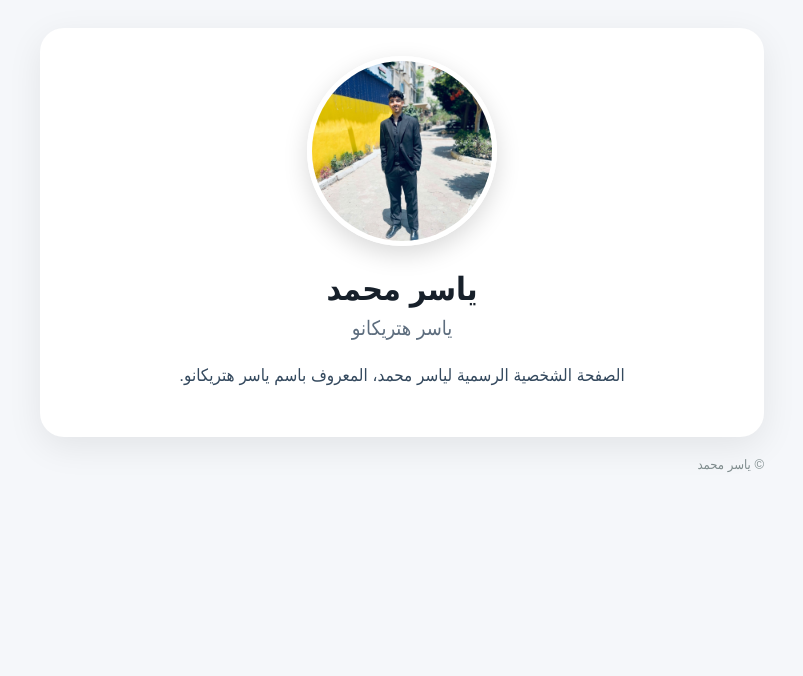
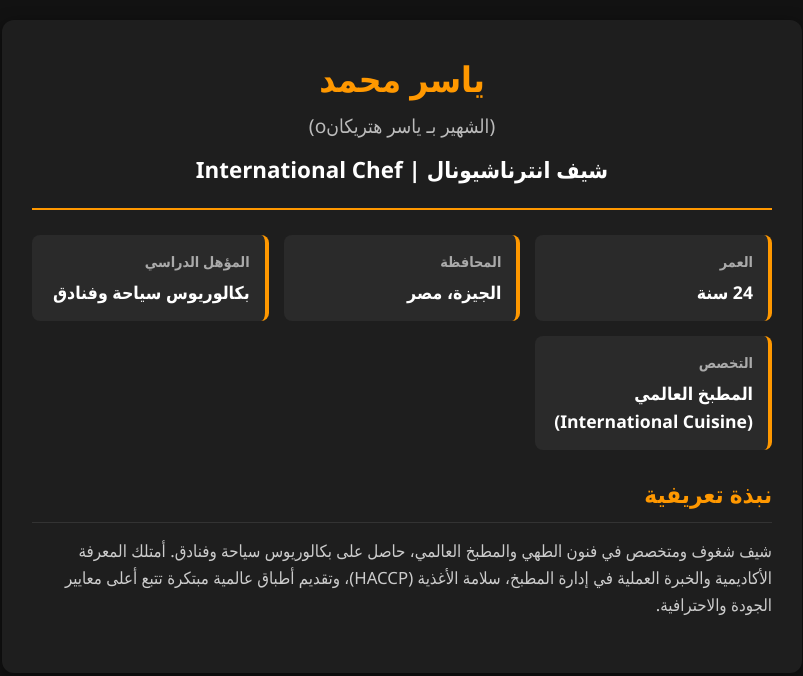
Before and after one commit to yasserhtrekano7-spec/yasser-mohamed, a plain HTML site: page index.html in a window 1280 px wide. Shown: the whole page, without its empty margins (238-1041 px from the left). Drawn offline with Linux system fonts and the light colour scheme.

Commit message:
Update index.html

```diff
--- a/index.html
+++ b/index.html
@@ -1,50 +1,123 @@
-<!doctype html>
+<!DOCTYPE html>
 <html lang="ar" dir="rtl">
 <head>
-  <meta charset="utf-8">
-  <meta name="viewport" content="width=device-width, initial-scale=1">
-  <title>ياسر محمد | ياسر هتريكانو</title>
-  <meta name="description" content="ياسر محمد، المعروف باسم ياسر هتريكانو. صفحة شخصية رسمية.">
-  <meta name="robots" content="index,follow">
-  <link rel="canonical" href="https://YOUR-DOMAIN.example/">
-
-  <meta property="og:type" content="profile">
-  <meta property="og:title" content="ياسر محمد | ياسر هتريكانو">
-  <meta property="og:description" content="الصفحة الشخصية لياسر محمد، المعروف باسم ياسر هتريكانو.">
-  <meta property="og:image" content="https://YOUR-DOMAIN.example/yasser-mohamed.jpg">
-
-  <script type="application/ld+json">
-  {
-    "@context": "https://schema.org",
-    "@type": "Person",
-    "name": "ياسر محمد",
-    "alternateName": "ياسر هتريكانو",
-    "image": "https://YOUR-DOMAIN.example/yasser-mohamed.jpg",
-    "url": "https://YOUR-DOMAIN.example/"
-  }
-  </script>
-
-  <style>
-    *{box-sizing:border-box}
-    body{margin:0;font-family:Arial,Tahoma,sans-serif;background:#f5f7fa;color:#17202a}
-    .wrap{max-width:760px;margin:auto;padding:28px 18px}
-    .card{background:#fff;border-radius:24px;padding:28px;text-align:center;box-shadow:0 10px 35px rgba(0,0,0,.08)}
-    img{width:190px;height:190px;object-fit:cover;border-radius:50%;border:5px solid #fff;box-shadow:0 8px 25px rgba(0,0,0,.15)}
-    h1{margin:20px 0 8px;font-size:32px}
-    .alias{font-size:20px;color:#5d6d7e;margin-bottom:20px}
-    .bio{font-size:17px;line-height:1.9;color:#34495e}
-    footer{margin-top:20px;color:#7f8c8d;font-size:13px}
-  </style>
+    <meta charset="UTF-8">
+    <meta name="viewport" content="width=device-width, initial-scale=1.0">
+    <title>ياسر محمد (هتريكانو) | شيف عالمي</title>
+    <style>
+        * {
+            box-sizing: border-box;
+            margin: 0;
+            padding: 0;
+            font-family: 'Segoe UI', Tahoma, Geneva, Verdana, sans-serif;
+        }
+        body {
+            background-color: #121212;
+            color: #e0e0e0;
+            line-height: 1.6;
+            padding: 20px;
+        }
+        .container {
+            max-width: 800px;
+            margin: 0 auto;
+            background: #1e1e1e;
+            padding: 30px;
+            border-radius: 12px;
+            box-shadow: 0 4px 15px rgba(0,0,0,0.5);
+        }
+        header {
+            text-align: center;
+            border-bottom: 2px solid #ff9800;
+            padding-bottom: 20px;
+            margin-bottom: 25px;
+        }
+        h1 {
+            color: #ff9800;
+            font-size: 2.2rem;
+            margin-bottom: 5px;
+        }
+        .nickname {
+            font-size: 1.2rem;
+            color: #bbb;
+            margin-bottom: 10px;
+        }
+        .title {
+            font-size: 1.4rem;
+            color: #fff;
+            font-weight: bold;
+        }
+        .info-grid {
+            display: grid;
+            grid-template-columns: repeat(auto-fit, minmax(200px, 1fr));
+            gap: 15px;
+            margin-bottom: 25px;
+        }
+        .info-card {
+            background: #2a2a2a;
+            padding: 15px;
+            border-radius: 8px;
+            border-right: 4px solid #ff9800;
+        }
+        .info-card h3 {
+            font-size: 0.9rem;
+            color: #aaa;
+            margin-bottom: 5px;
+        }
+        .info-card p {
+            font-size: 1.1rem;
+            font-weight: bold;
+            color: #fff;
+        }
+        .section {
+            margin-bottom: 25px;
+        }
+        .section h2 {
+            color: #ff9800;
+            border-bottom: 1px solid #333;
+            padding-bottom: 8px;
+            margin-bottom: 15px;
+        }
+        p.desc {
+            color: #ccc;
+            font-size: 1.05rem;
+        }
+    </style>
 </head>
 <body>
-  <main class="wrap">
-    <section class="card">
-      <img src="yasser-mohamed.jpg" alt="ياسر محمد - ياسر هتريكانو">
-      <h1>ياسر محمد</h1>
-      <div class="alias">ياسر هتريكانو</div>
-      <p class="bio">الصفحة الشخصية الرسمية لياسر محمد، المعروف باسم ياسر هتريكانو.</p>
-    </section>
-    <footer>© ياسر محمد</footer>
-  </main>
+
+    <div class="container">
+        <header>
+            <h1>ياسر محمد</h1>
+            <div class="nickname">(الشهير بـ ياسر هتريكانo)</div>
+            <div class="title">شيف انترناشيونال | International Chef</div>
+        </header>
+
+        <div class="info-grid">
+            <div class="info-card">
+                <h3>العمر</h3>
+                <p>24 سنة</p>
+            </div>
+            <div class="info-card">
+                <h3>المحافظة</h3>
+                <p>الجيزة، مصر</p>
+            </div>
+            <div class="info-card">
+                <h3>المؤهل الدراسي</h3>
+                <p>بكالوريوس سياحة وفنادق</p>
+            </div>
+            <div class="info-card">
+                <h3>التخصص</h3>
+                <p>المطبخ العالمي (International Cuisine)</p>
+            </div>
+        </div>
+
+        <div class="section">
+            <h2>نبذة تعريفية</h2>
+            <p class="desc">
+                شيف شغوف ومتخصص في فنون الطهي والمطبخ العالمي، حاصل على بكالوريوس سياحة وفنادق. أمتلك المعرفة الأكاديمية والخبرة العملية في إدارة المطبخ، سلامة الأغذية (HACCP)، وتقديم أطباق عالمية مبتكرة تتبع أعلى معايير الجودة والاحترافية.
+            </p>
+        </div>
+    </div>
+
 </body>
 </html>
```
